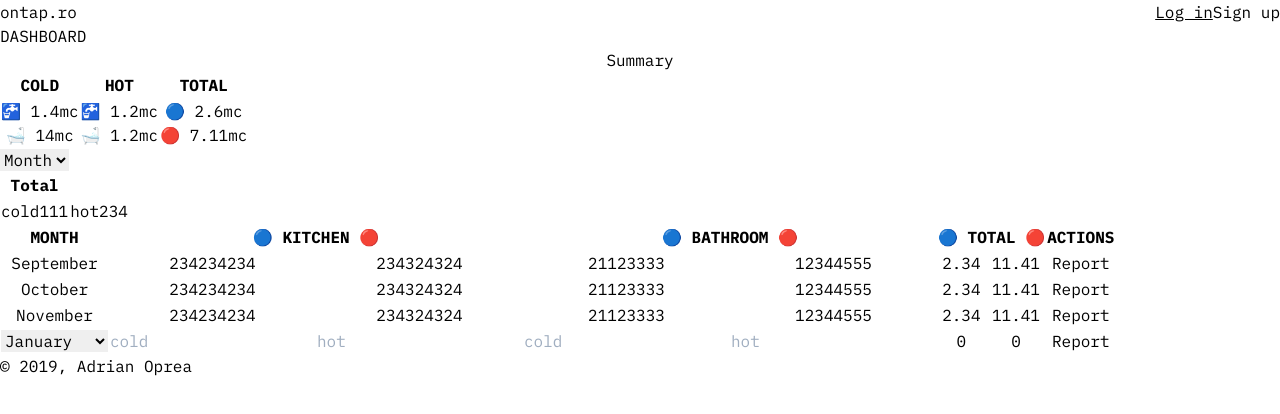
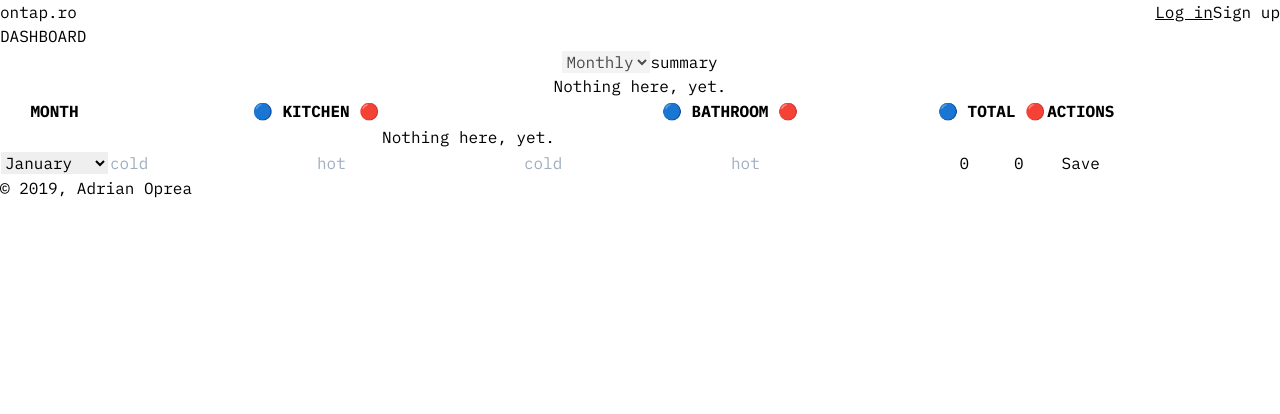
Before and after one commit to oprearocks/ontap.ro, a Gatsby site: page /dashboard in a window 1280 px wide. Built offline with nearby package versions, Linux system fonts and the light colour scheme; Gatsby itself is replaced by a stand-in of ours; no server answers.

Commit message:
feature: Add default(empty) states / extract selector in statistics

```diff
--- a/src/components/index-table.js
+++ b/src/components/index-table.js
@@ -1,29 +1,13 @@
 import React, { Fragment } from "react"
+import NothingHere from "./nothing-here"
 
-const IndexTable = props => {
+const IndexTable = ({ records }) => {
+  const noRecords = !records || records.length === 0
+
   return (
     <div className="max-w-5xl m-auto font-mono mb-20">
-      <div className="filters">
-        <select>
-          <option value="Month">Month</option>
-          <option value="Year">Year</option>
-        </select>
-        <table>
-          <tr>
-            <th>Total</th>
-          </tr>
-          <tr>
-            <td>
-              <span className="label">cold</span>111
-            </td>
-            <td>
-              <span className="label">hot</span>234
-            </td>
-          </tr>
-        </table>
-      </div>
-      <div className="overflow-x-scroll">
-        <table className="bg-white shadow-md rounded my-6 border-collapse text-center">
+      <div className="bg-white shadow-md rounded my-6 overflow-x-scroll">
+        <table className="border-collapse text-center">
           <thead>
             <tr>
               <th className="py-4 px-6 bg-gray-100 font-bold uppercase text-sm text-grey-dark border-b border-grey-light">
@@ -52,9 +36,18 @@
               </th>
             </tr>
           </thead>
+          {noRecords ? (
+            <tbody>
+              <tr>
+              <td colspan="5" className="py-8"><NothingHere /></td>
+              </tr>
+              </tbody>
+          ) : (
             <tbody>
               <tr className="hover:bg-gray-200">
-              <td className="py-4 px-6 border-b border-gray-300">September</td>
+                <td className="py-4 px-6 border-b border-gray-300">
+                  September
+                </td>
                 <td className="py-4 px-6 text-blue-900 border-b border-gray-300">
                   {" "}
                   234234234
@@ -144,6 +137,7 @@
                 </td>
               </tr>
             </tbody>
+          )}
           <tfoot>
             <tr>
               <td className="py-4 px-6 border-b border-gray-300 bg-gray-100">
@@ -205,7 +199,7 @@
                 0
               </td>
               <td className="py-4 px-6 border-b border-gray-300 bg-gray-100">
-                <button type="submit">Report</button>
+                <button type="submit">Save</button>
               </td>
             </tr>
           </tfoot>
--- a/src/components/nothing-here.js
+++ b/src/components/nothing-here.js
@@ -2,7 +2,7 @@
 
 const NothingHere = props => {
   return <Fragment>
-    <h2 className="leading-tight text-5xl font-bold">Summary</h2>
+    <h2 className="leading-tight text-5xl font-bold text-gray-600">Nothing here, yet.</h2>
   </Fragment>
 }
 
--- a/src/components/overview.js
+++ b/src/components/overview.js
@@ -1,13 +1,25 @@
 import React from "react"
 import NothingHere from "./nothing-here"
 
-const Overview = props => {
+const Overview = ({ records }) => {
+  const noRecords = !records || records.length === 0
   return (
     <div className="my-20 w-full p-20 bg-blue-200">
       <div className="max-w-5xl m-auto font-mono">
         <div className="text-center">
+          <div className="mb-12 text-center">
+            <select className="align-middle text-4xl mr-4" disabled={noRecords}>
+              <option value="monthly">Monthly</option>
+              <option value="yearly">Yearly</option>
+            </select>
+            <h2 className="inline-block align-middle leading-tight text-5xl font-bold">
+              summary
+            </h2>
+          </div>
+
+          {noRecords ? (
             <NothingHere />
-
+          ) : (
             <table className="w-full">
               <thead className="text-xl tracking-widest uppercase text-gray-700">
                 <tr>
@@ -54,6 +66,7 @@
                 </tr>
               </tbody>
             </table>
+          )}
         </div>
       </div>
     </div>
```
Lines whose indentation alone changed are shown as unchanged.
